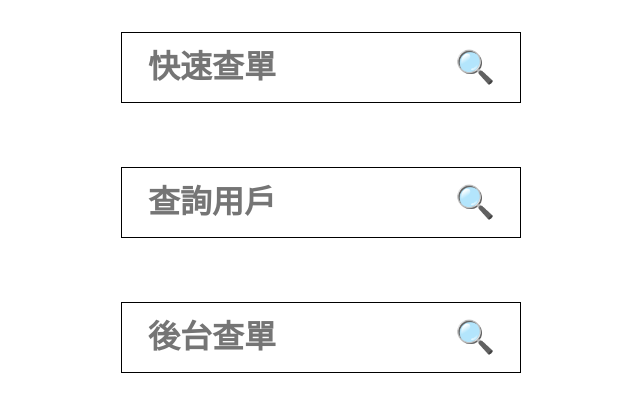
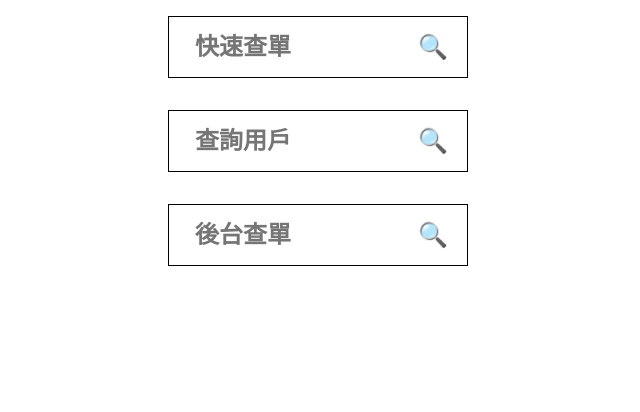
Before and after one commit to samyankc/iconoptical, a plain HTML site: page EasySearch.html in a window 1280 px wide. Shown: the whole page, without its empty margins (319-959 px from the left). Drawn offline with Linux system fonts and the light colour scheme.

Commit message:
Add files via upload

```diff
--- a/EasySearch.html
+++ b/EasySearch.html
@@ -16,9 +16,9 @@
 		<style>
 		* { overflow:hidden; border:0; margin:0; padding:0; }
 		body{}
-		input, button { font-size:4vh; font-weight:600; margin:4vh 0; padding:2vh 2vw; background:transparent; }
-		.input-box{border:1px solid; max-width:400px;}
-		.offset-left{margin-left:-12vh;}
+		input, button { font-size:3vh; font-weight:600; margin:2vh 0; padding:2vh 2vw; background:transparent; }
+		.input-box{border:1px solid; max-width:300px;}
+		.offset-left{margin-left:-10vh;}
 		</style>
     </head>
     <body>
```
